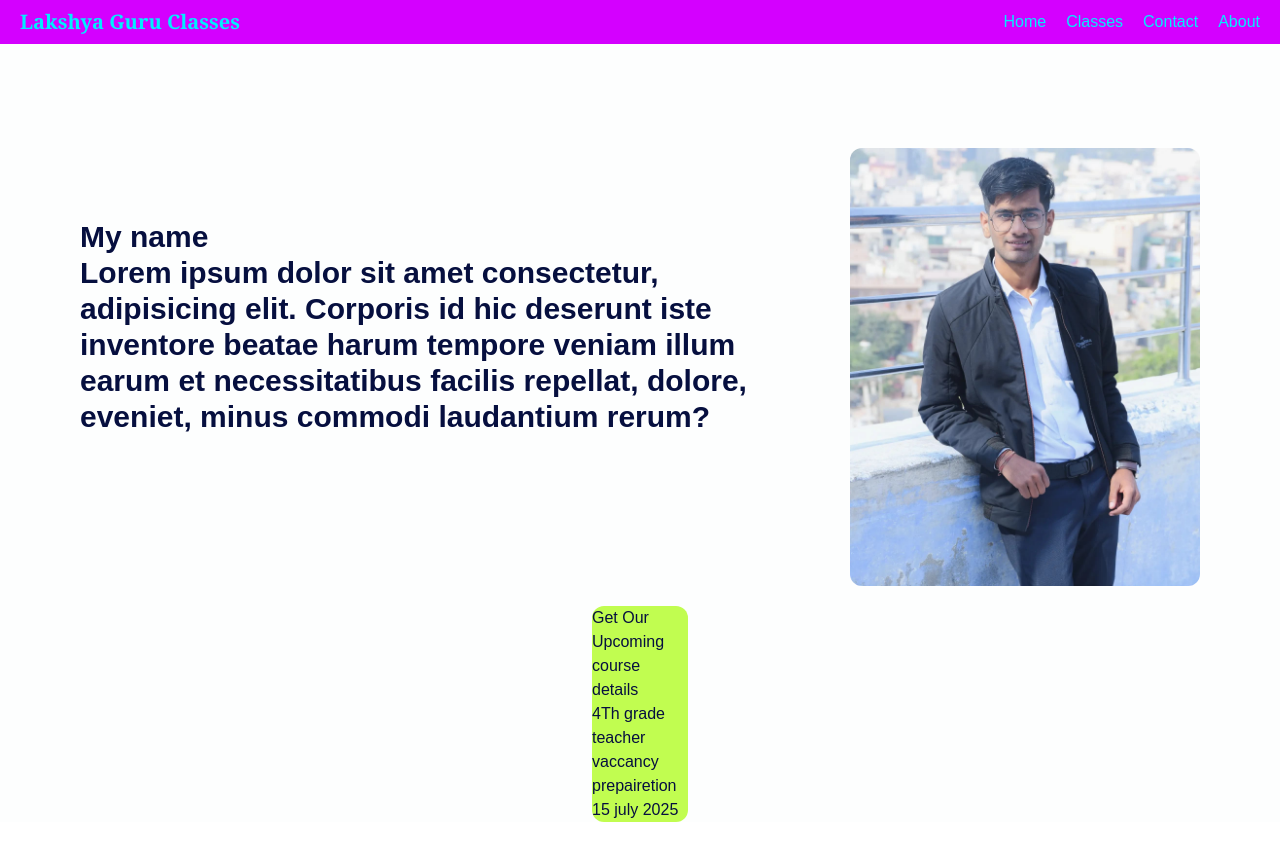
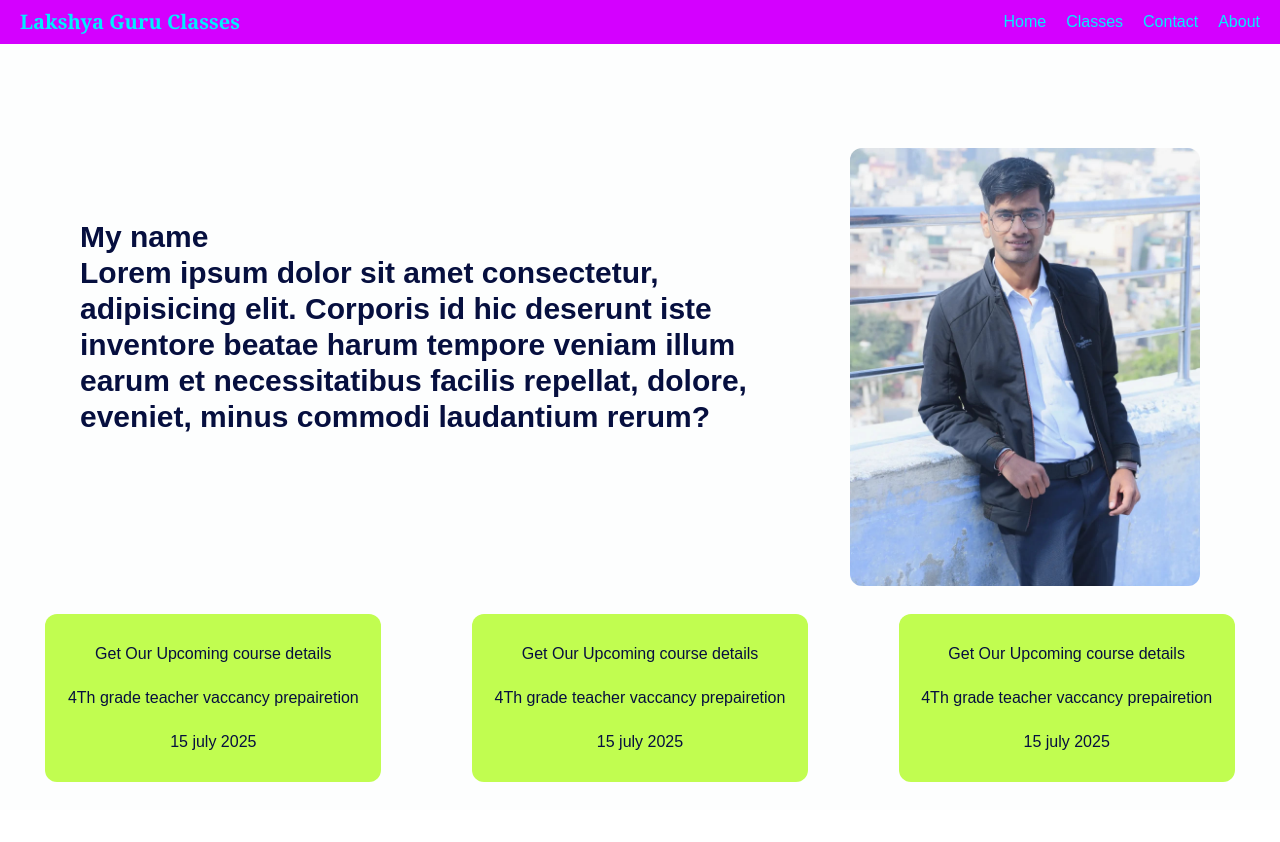
Before and after one commit to RohitPanwar46/Lakshya-guru-classes, a Next.js app: page / in a window 1280 px wide. After the commit the page ends 810 px from the top, so only its background shows below. Built offline with nearby package versions, Linux system fonts and the light colour scheme.

Commit message:
some more changes

```diff
--- a/components/Card.js
+++ b/components/Card.js
@@ -2,10 +2,22 @@ import React from 'react'
 
 const Card = () => {
   return (
-    <div className='Card w-24 mx-auto bg-[#c1fd50] rounded-xl my-5 '>
+    <div className='cards flex '>
+    <div className='Card w-84 h-42 mx-auto bg-[#c1fd50] rounded-xl my-7 px-5 py-3 flex justify-center items-center gap-5 flex-col '>
         <h1>Get Our Upcoming course details</h1>
         <div className="details">4Th grade teacher vaccancy prepairetion</div>
         <div className="date">15 july 2025</div>
+    </div>
+    <div className='Card w-84 h-42 mx-auto bg-[#c1fd50] rounded-xl my-7 px-5 py-3 flex justify-center items-center gap-5 flex-col '>
+        <h1>Get Our Upcoming course details</h1>
+        <div className="details">4Th grade teacher vaccancy prepairetion</div>
+        <div className="date">15 july 2025</div>
+    </div>
+    <div className='Card w-84 h-42 mx-auto bg-[#c1fd50] rounded-xl my-7 px-5 py-3 flex justify-center items-center gap-5 flex-col '>
+        <h1>Get Our Upcoming course details</h1>
+        <div className="details">4Th grade teacher vaccancy prepairetion</div>
+        <div className="date">15 july 2025</div>
+    </div>
     </div>
   )
 }
```
